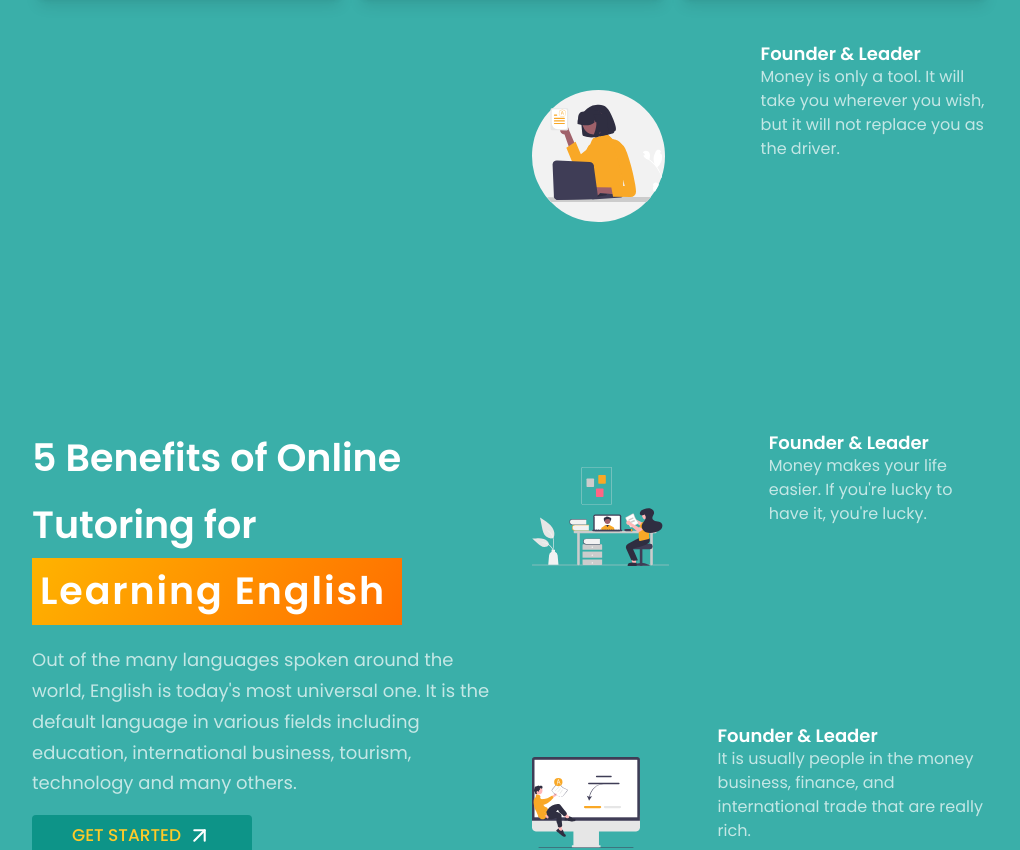
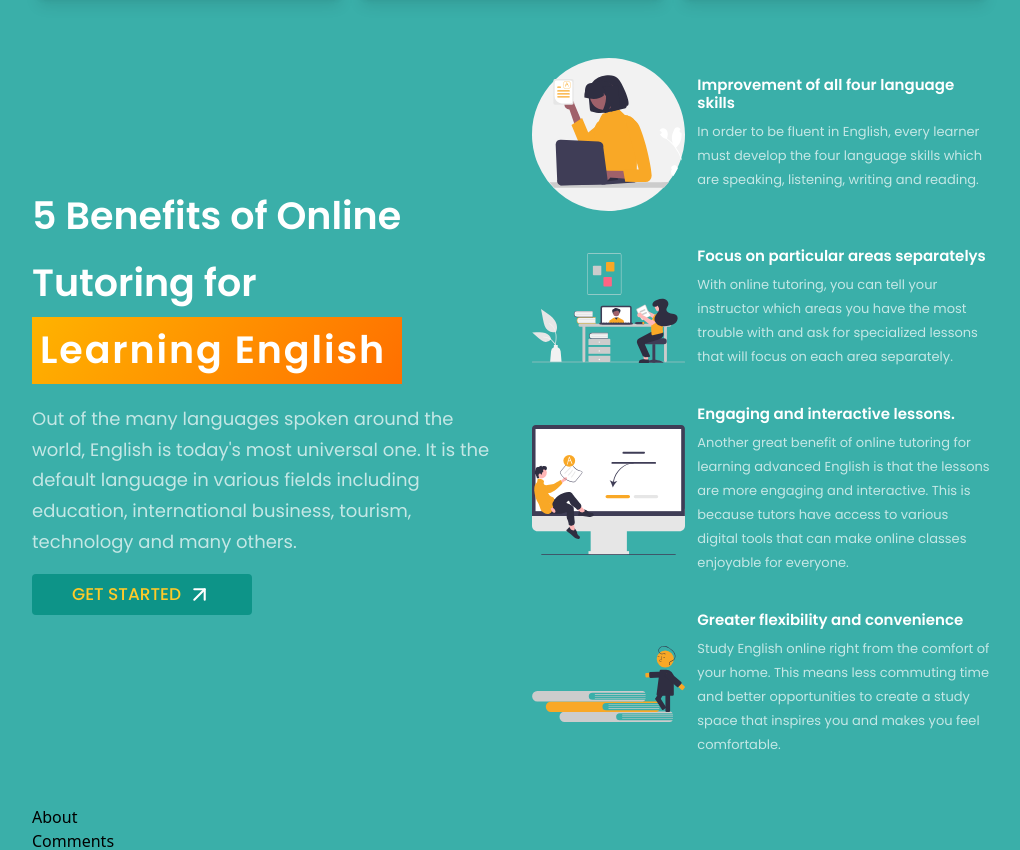
Before and after one commit to Dina2703/anara-website, a React (Create React App) app: page / in a window 1280 px wide. Shown: the part 875-1725 px from the top of the page, without its empty margins (128-1148 px from the left). Built offline with nearby package versions, Linux system fonts and the light colour scheme.

Commit message:
prosEng styling done

```diff
--- a/src/App.js
+++ b/src/App.js
@@ -28,6 +28,7 @@ const App = () => {
       <div className={`bg-primary ${styles.paddingX} ${styles.flexStart}`}>
         <div className={`${styles.boxWidth}`}>
           <Stats />
+
           <ProsEng />
           <About />
           <Comments />
--- a/src/components/ProsEng.js
+++ b/src/components/ProsEng.js
@@ -4,22 +4,22 @@ import GetStarted from "./GetStarted";
 
 const Featurecard = ({ title, img, content, index }) => (
   <div
-    className={`flex flex-row ${
-      index !== features.length - 1 ? "mb-2" : "mb-0"
+    className={`flex flex-row py-4 items-center ${
+      index !== features.length - 1 ? "mb-1" : "mb-0"
     } `}
   >
-    <div>
+    <div className="w-1/3 ">
       <img
         src={img}
         alt="benefits of online english learning"
-        className=" w-[58%] h-[60%] object-contain "
+        className=" w-[100%] h-[100%] object-contain "
       />
     </div>
-    <div className="flex-1 flex flex-col ">
-      <h4 className="font-poppins font-semibold text-white text-[18px] leading-[23px]">
+    <div className="flex-1 flex flex-col  ml-3">
+      <h4 className="font-poppins font-semibold text-white  text-[15px] leading-[18px] mb-2">
         {title}
       </h4>
-      <p className="font-poppins font-normal text-dimWhite text-[16px] leading-[24px]">
+      <p className="font-poppins font-normal text-dimWhite text-[13px] leading-[24px]">
         {content}
       </p>
     </div>
--- a/src/constants/index.js
+++ b/src/constants/index.js
@@ -57,30 +57,30 @@ export const features = [
   {
     id: "1",
     content:
-      "Money is only a tool. It will take you wherever you wish, but it will not replace you as the driver.",
+      "In order to be fluent in English, every learner must develop the four language skills which are speaking, listening, writing and reading.",
     img: "./teacher.svg",
-    title: "Founder & Leader",
+    title: "Improvement of all four language skills",
   },
   {
     id: "2",
     content:
-      "Money makes your life easier. If you're lucky to have it, you're lucky.",
+      "With online tutoring, you can tell your instructor which areas you have the most trouble with and ask for specialized lessons that will focus on each area separately.",
     img: "./online-learn1.svg",
-    title: "Founder & Leader",
+    title: "Focus on particular areas separatelys",
   },
   {
     id: "3",
     content:
-      "It is usually people in the money business, finance, and international trade that are really rich.",
+      "Another great benefit of online tutoring for learning advanced English is that the lessons are more engaging and interactive. This is because tutors have access to various digital tools that can make online classes enjoyable for everyone.",
     img: "./online-test.svg",
-    title: "Founder & Leader",
+    title: "Engaging and interactive lessons.",
   },
   {
     id: "4",
     content:
-      "It is usually people in the money business, finance, and international trade that are really rich.",
+      "Study English online right from the comfort of your home. This means less commuting time and better opportunities to create a study space that inspires you and makes you feel comfortable.",
     img: "./books.svg",
-    title: "Founder & Leader",
+    title: " Greater flexibility and convenience",
   },
 ];
 
```
